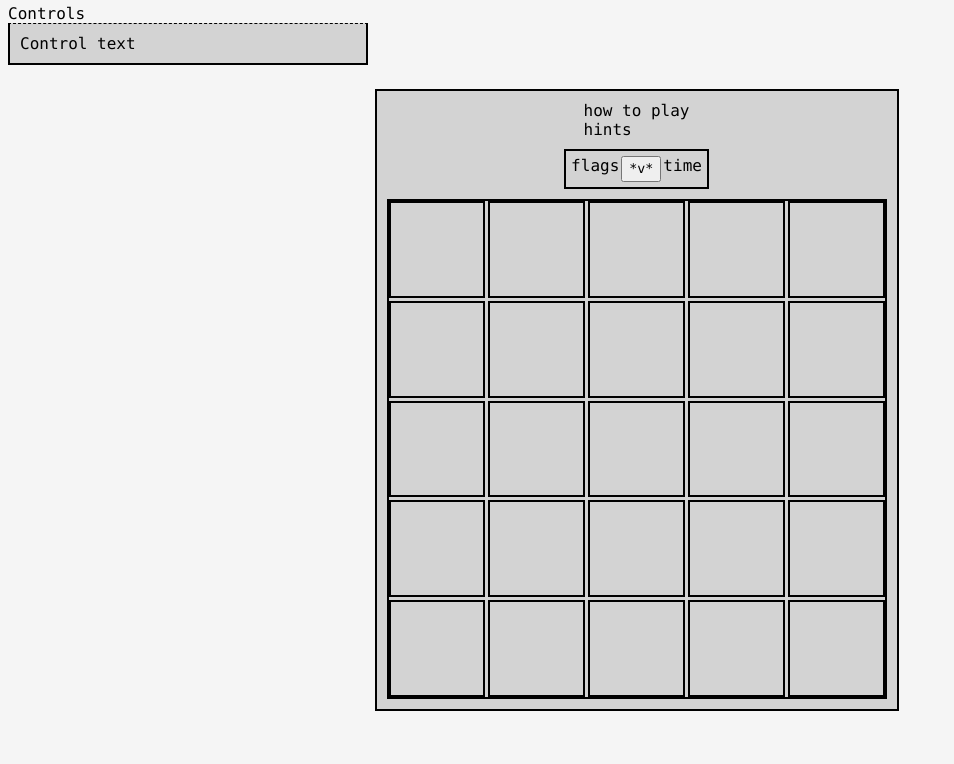
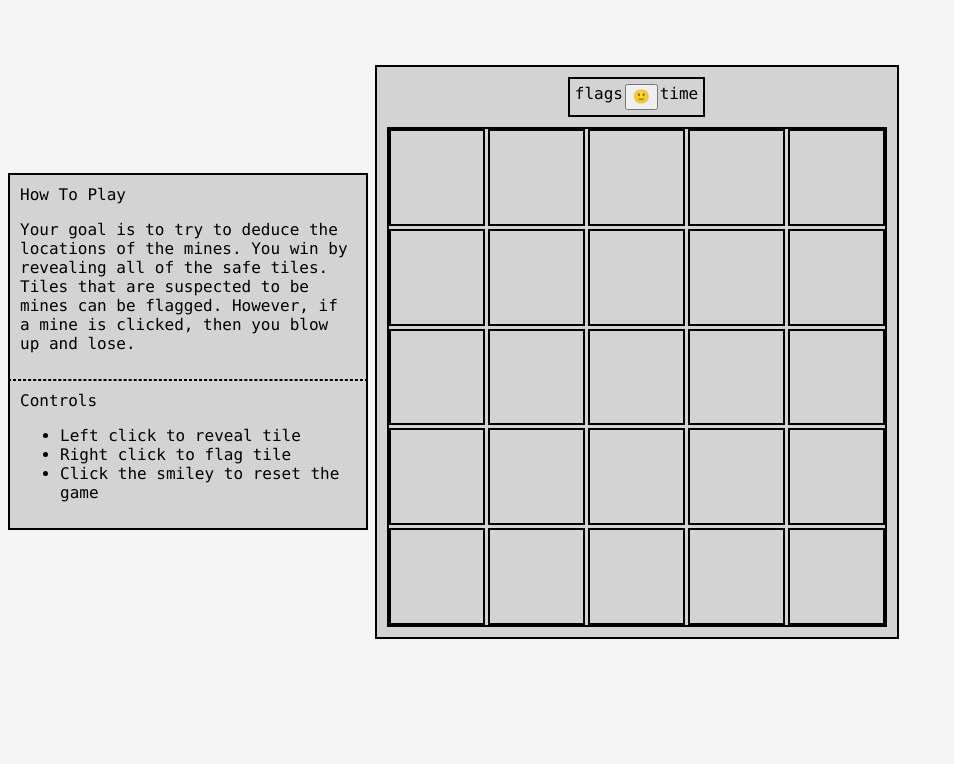
Before and after one commit to schen044/minesweeper, a plain HTML site: page index.html in a window 1280 px wide. Shown: the part 244-1008 px from the top of the page, without its empty margins (0-954 px from the left). After the commit the page ends 934 px from the top, so only its background shows below. Drawn offline with Linux system fonts and the light colour scheme.

Commit message:
moves how to play and controls into help div, replaces placeholder text for how to play and controls with intended info, added footer information, converted title div to h1 for formatting

```diff
--- a/index.html
+++ b/index.html
@@ -9,19 +9,24 @@
     <script defer src="js/main.js"></script>
 </head>
 <body>
-    <div class="title">Minesweeper</div>
-    <div class="controls">Controls
-        <div id="control-text">Control text</div>
+    <h1 class="title">Minesweeper</h1>
+    <div class="help">
+        <div id ="how-to">How To Play
+            <p>Your goal is to try to deduce the locations of the mines. You win by revealing all of the safe tiles. Tiles that are suspected to be mines can be flagged. However, if a mine is clicked, then you blow up and lose.</p>
+        </div>
+        <div id="control-text">Controls
+            <ul>
+                <li>Left click to reveal tile </li>
+                <li>Right click to flag tile</li>
+                <li>Click the smiley to reset the game</li>
+            </ul>
+        </div>
     </div>
     <div class="win"></div>
     <div class="game-board">
-        <div class="help">
-            <div>how to play</div>
-            <div>hints</div>
-        </div>
         <div class="menu">
             <div>flags</div>
-            <button id="reset">*v*</button>
+            <button id="reset">🙂</button>
             <div>time</div>
         </div>
         <div class="board">
@@ -52,6 +57,6 @@
             <div id="grid-24"></div>
         </div>
     </div>
-    <div class="footer">footer</div>
+    <div class="footer">created by schen044</div>
 </body>
 </html>
```
